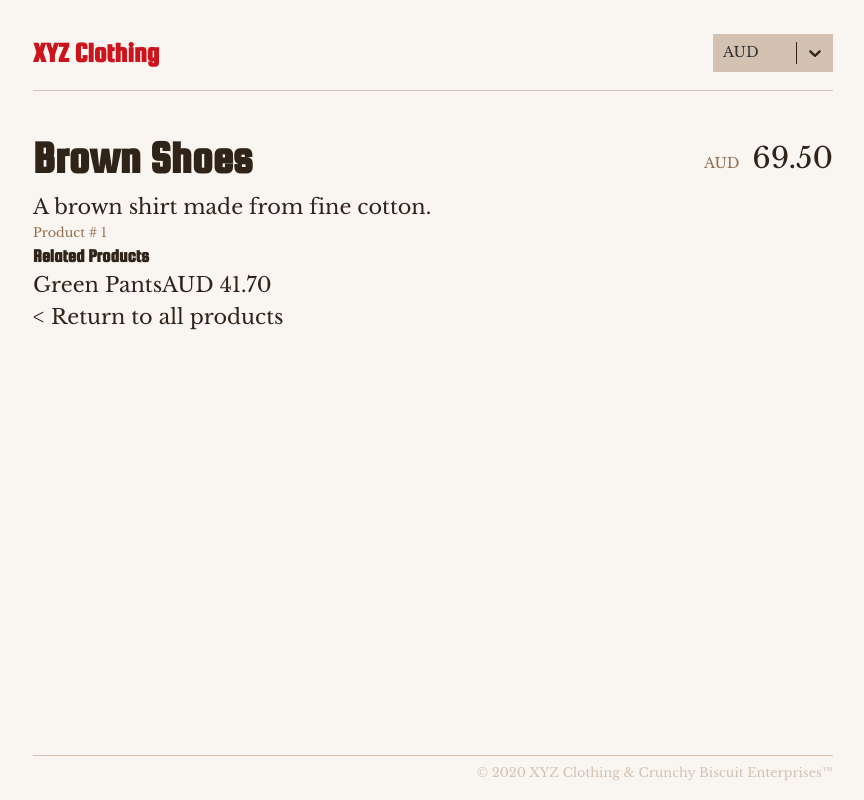
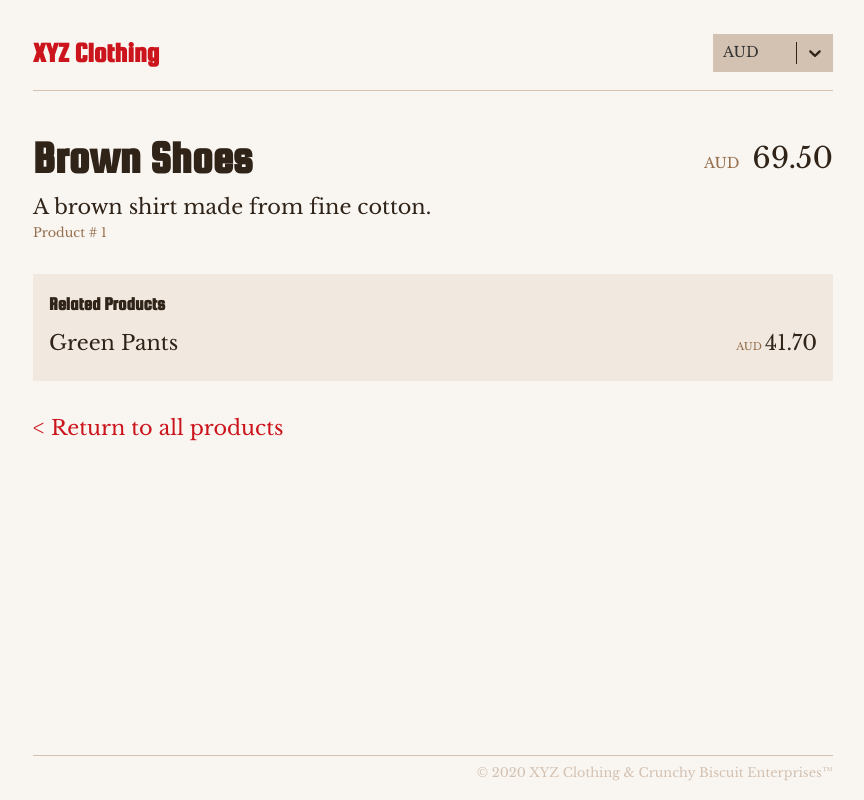
Before and after one commit to andrew-rayco/xyz-clothing, a React (Vite) app: page /products/1 in a window 1280 px wide. Shown: the whole page, without its empty margins (207-1071 px from the left). Built offline with nearby package versions, Linux system fonts and the light colour scheme.

Commit message:
Styles related products. Bedtime.

```diff
--- a/src/components/RelatedProducts.js
+++ b/src/components/RelatedProducts.js
@@ -19,12 +19,12 @@ const renderRelatedProds = (relatedProds, userCurrency) => {
 
     return (
       <Link to={`/products/${id}`} key={name + id}>
-        <div data-testid="related">
-          <span>{name}</span>
-          <span>
-            {userCurrency}{' '}
+        <div className="related-product" data-testid="related">
+          <p>{name}</p>
+          <p>
+            <span>{userCurrency}</span>
             {calculateLocalPrice(price.base, price.amount, userCurrency)}
-          </span>
+          </p>
         </div>
       </Link>
     )
--- a/src/components/SingleProduct.js
+++ b/src/components/SingleProduct.js
@@ -36,7 +36,7 @@ const SingleProduct = ({ productId, allProducts, userCurrency }) => {
         />
       ) : null}
 
-      <Link to="/">
+      <Link to="/" className="home-link">
         <span>&lt;</span> Return to all products
       </Link>
     </div>
--- a/src/scss/_app.scss
+++ b/src/scss/_app.scss
@@ -34,9 +34,11 @@ h2 {
 a {
   text-decoration: none;
   color: $bodyColor;
+  transition: color 0.15s linear;
 
   &:hover {
     color: $primary;
+    transition: color 0.15s linear;
   }
 }
 
--- /dev/null
+++ b/src/scss/_related-products.scss
@@ -0,0 +1,25 @@
+.related-products {
+  background: darken($bgColor, 5);
+  padding: 1em;
+  margin: 2em 0;
+
+  p {
+    font-size: 1em;
+  }
+
+  h3 {
+    margin-bottom: 0.5em;
+  }
+
+  .related-product {
+    display: flex;
+    justify-content: space-between;
+    margin-bottom: 0.3em;
+
+    span {
+      font-size: 0.5em;
+      color: lighten($bodyColor, 30);
+      margin-right: 0.3em;
+    }
+  }
+}
--- a/src/scss/_single-product.scss
+++ b/src/scss/_single-product.scss
@@ -2,6 +2,16 @@
   p,
   a {
     font-size: 1.3em;
+  }
+
+  .home-link {
+    color: $primary;
+    transition: color 0.15s linear;
+
+    &:hover {
+      color: $secondary;
+      transition: color 0.15s linear;
+    }
   }
 
   .price {
--- a/src/scss/index.scss
+++ b/src/scss/index.scss
@@ -3,4 +3,5 @@
 @import 'header';
 @import 'product-list';
 @import 'single-product';
+@import 'related-products';
 @import 'footer';
```
